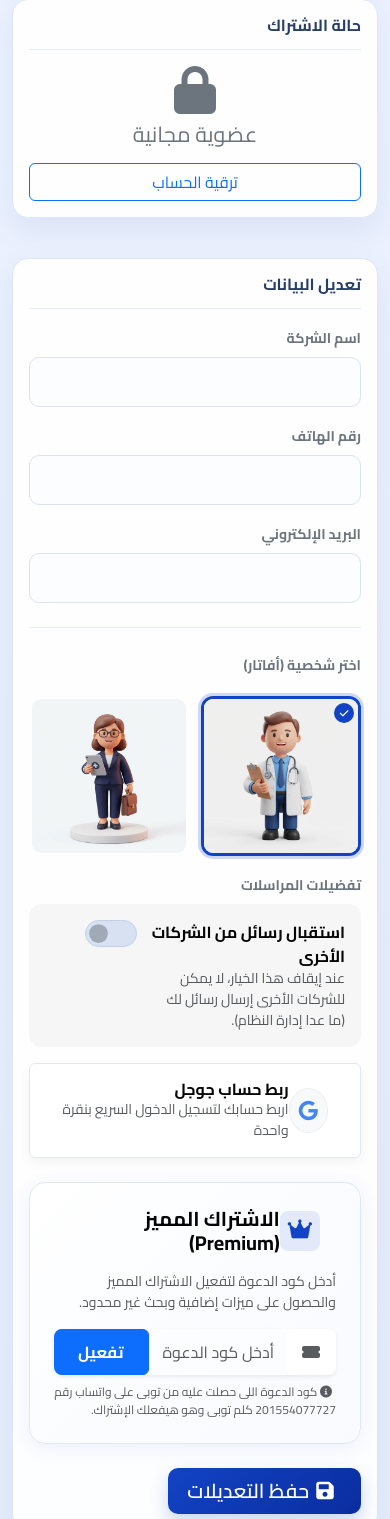
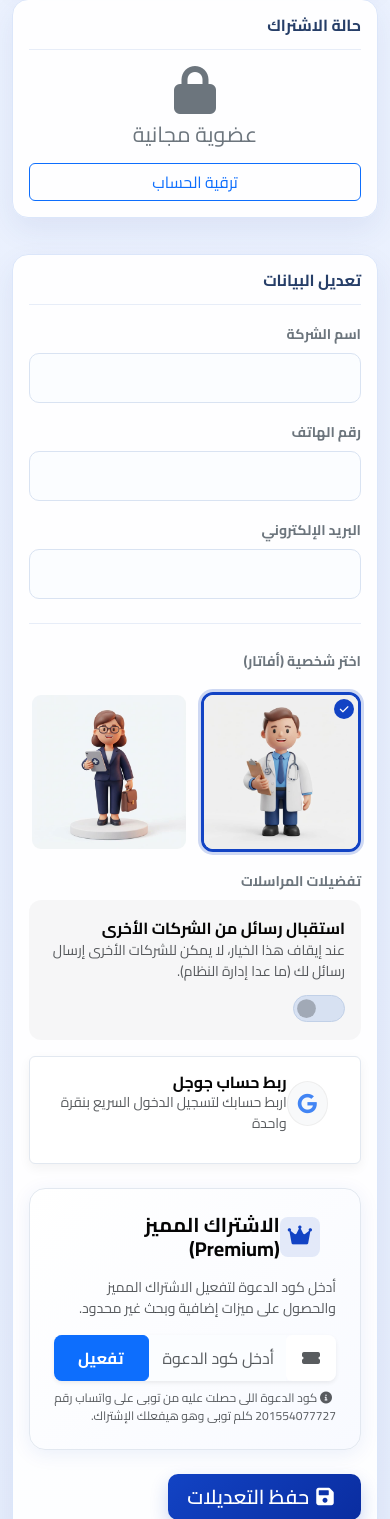
Before and after one commit to Mohamed951357/stockflow-website, a Python web app: template templates/company_profile.html in a window 390 px wide. Shown: the part 645-2164 px from the top of the page. Run offline with Jinja, Linux system fonts and the light colour scheme; the template is opened without the code that fills it, so the values that code supplies are empty; some libraries are stand-ins or nearby versions.

Commit message:
Fix mobile settings layout

```diff
--- a/templates/company_profile.html
+++ b/templates/company_profile.html
@@ -745,15 +745,64 @@
     }
 
     @media (max-width: 767.98px) {
+        html,
+        body {
+            width: 100% !important;
+            max-width: 100% !important;
+        }
+
         .main-content {
             min-height: calc(100dvh - 56px);
+            width: 100%;
             padding: 0.75rem 0 1.25rem;
             border-radius: 24px 24px 0 0;
         }
 
         .profile-page-container {
+            width: 100% !important;
+            max-width: 100% !important;
+            margin-right: auto;
+            margin-left: auto;
             padding-right: 0.75rem;
             padding-left: 0.75rem;
+        }
+
+        .profile-page-container,
+        .profile-header-container,
+        .profile-header-content,
+        .content-container,
+        .content-grid,
+        .left-column,
+        .right-column,
+        .fb-card,
+        .modern-form {
+            min-width: 0;
+            box-sizing: border-box;
+        }
+
+        .profile-header-container,
+        .content-container,
+        .content-grid,
+        .left-column,
+        .right-column {
+            width: 100%;
+            max-width: 100%;
+            margin-right: auto;
+            margin-left: auto;
+        }
+
+        .content-grid {
+            display: grid;
+            grid-template-columns: minmax(0, 1fr);
+            justify-items: center;
+            gap: 1rem;
+        }
+
+        .fb-card {
+            width: 100%;
+            max-width: 100%;
+            margin-right: auto;
+            margin-left: auto;
         }
 
         .page-title {
@@ -761,9 +810,22 @@
         }
 
         .profile-header-content {
+            width: 100%;
+            max-width: 100%;
             gap: 1rem;
             padding: 1rem;
+            align-items: center;
             text-align: right;
+        }
+
+        .profile-info {
+            width: 100%;
+            text-align: center;
+        }
+
+        .profile-avatar-container {
+            width: 100%;
+            justify-content: center;
         }
 
         .profile-avatar {
@@ -778,8 +840,28 @@
         }
 
         .modern-form .d-flex.justify-content-between {
+            flex-direction: column;
             align-items: flex-start !important;
+            justify-content: flex-start !important;
             gap: 0.8rem;
+        }
+
+        .modern-form .form-switch {
+            align-self: flex-start;
+        }
+
+        .modern-form .g_id_signin {
+            max-width: 100%;
+            transform: scale(0.92);
+            transform-origin: right top;
+        }
+
+        .modern-form .input-group {
+            flex-wrap: nowrap;
+        }
+
+        .modern-form .input-group .form-control {
+            min-width: 0;
         }
     }
 </style>
```
